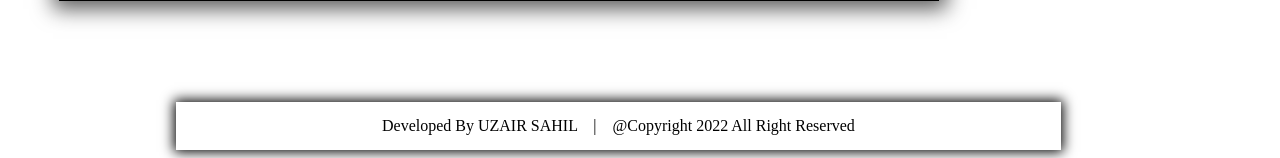
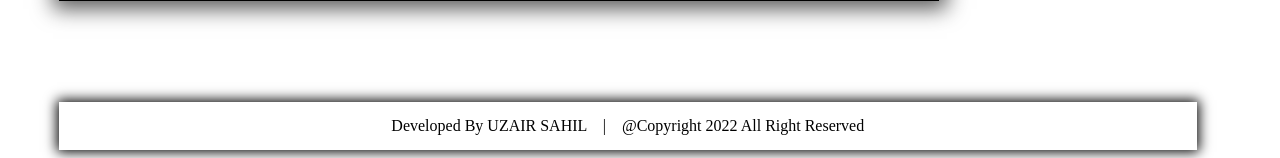
Before and after one commit to uzair401/flask, a PHP site: page / in a window 1280 px wide. Shown: the part 756-914 px from the top of the page. Run offline with PHP 8.4, Linux system fonts and the light colour scheme.

Commit message:
Update style.css

```diff
--- a/style.css
+++ b/style.css
@@ -339,10 +339,10 @@ last_buttons: hover {
 }
 #credit {
 	box-shadow: 0px 0px 12px 2px;
-	width: 70%;
+	width: 90%;
 	padding: 15px 0px 0px 0px ;
 	height: 33px;
-	margin-left: 168px;
+	margin-left: 51px;
 	text-align: center;
 	background-color: white;
 
```
